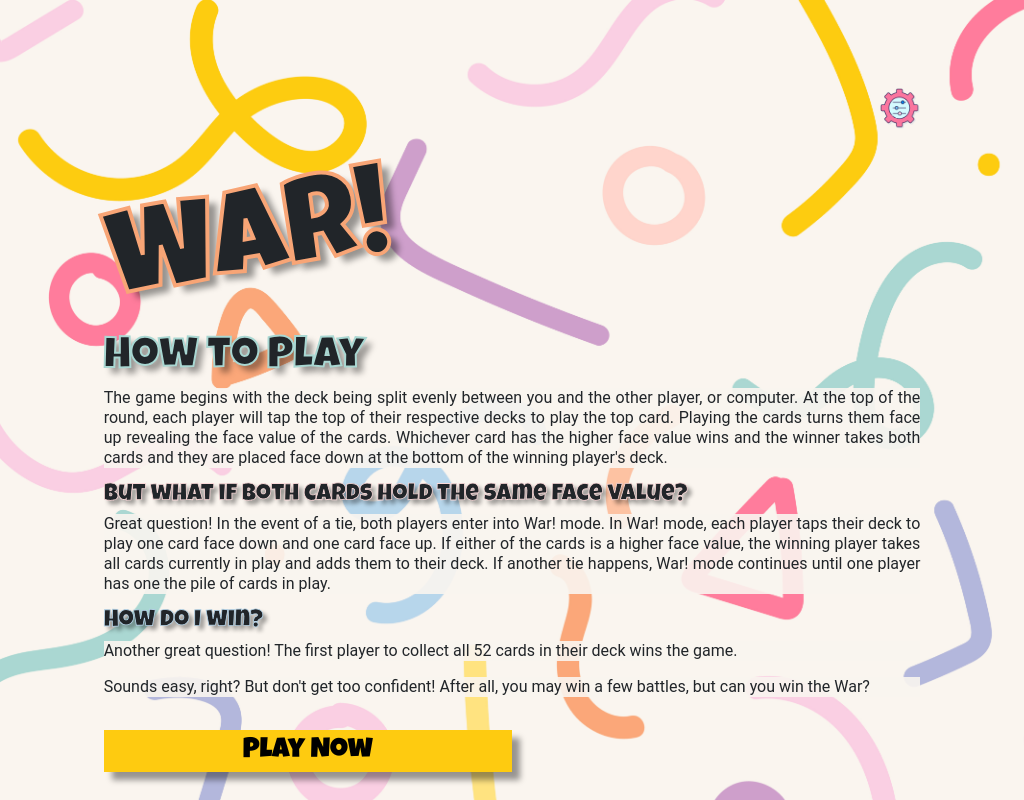
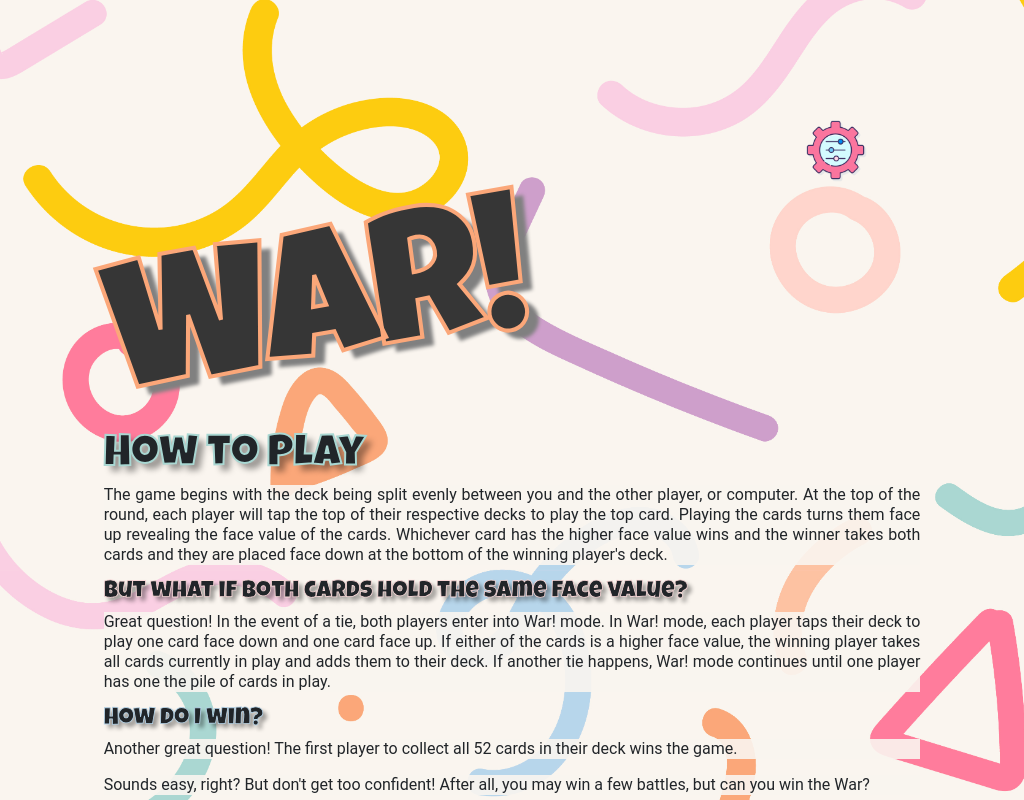
Before and after one commit to team-awesome1/awesome_cards, a React (Create React App) app: page /instructions in a window 1024 px wide. Shown: the top 800 px of the page. Built offline with nearby package versions, Linux system fonts and the light colour scheme.

Commit message:
updated instructions css

```diff
--- a/src/instructions.css
+++ b/src/instructions.css
@@ -1,27 +1,27 @@
-*{
-    clear: both;
+@media (min-width: 280px) {
+    body {
+        background-image: url("wallpaper.jpg");
+        background-size: 200%;
+    }
+    h1 {
+        font-size: 25vw;
+        color: rgb(54, 54, 54);
+        margin-top: 20%;
+        text-shadow: 10px 10px 4px gray ;
+        -webkit-text-stroke-width: 1vw;
+        -webkit-text-stroke-color: #fba779;
+        transform: rotate(-10deg);
+        letter-spacing: -4px;
     }
     .container{
-    width: 100%;
-    min-width: 375px;
         margin: auto;
         padding: 7%;
-    background-position: center top;
-    background-size: 100% auto;
     }
     h1, h2, h3{
         font-family: 'Luckiest Guy', cursive;
     }
     h2, h3{
         line-height: .95;
-}
-h1{
-    font-size: 15vh;
-    transform: rotate(-10deg);
-    margin-bottom: 2%;
-    -webkit-text-stroke-width: .5vh;
-    -webkit-text-stroke-color: #f8a576;
-    text-shadow: 1vh 1vh .75vh rgba(0,0,0,.4);
     }
     h2{
         font-size: 5.5vh;
@@ -55,9 +55,11 @@ a, a:hover, a:active{
         color: black;
         text-decoration: none;
     }
-#settings{
-    float: right;
-    width: 10%;
+    #settings {
+        width: 6vw;
+        margin-top: 4%;
+        margin-bottom: -5%;
+        margin-left: 86%;
     }
     #play, #home{
         display: block;
@@ -76,31 +78,16 @@ a, a:hover, a:active{
         background-color: #b3b7da;
         margin-bottom: 3%;
     }
-@media screen and (min-width: 768px) and (max-width: 1024px) {
-    h1{
-        margin-bottom: 5%;
 }
-    #settings{
-        width: 7%;
-    }
-    #play, #home{
-        display: inline;
-        float: left;
-        width: 50%;
-        margin-bottom: 3%;
+@media (min-width: 540px) {
+        body {
+            background-size: cover;
         }
 }
-@media all and (min-width: 1024px) and (max-width: 1244px) {
-    h1{
-        margin-bottom: 8%;
-    }
-    #settings{
-        width: 5%;
-    }
-    #play, #home{
-        display: inline;
-        float: left;
-        width: 50%;
-        margin-bottom: 3%;
+@media (min-width: 1024px) {
+    h1 {
+        font-size: 18vw;
+        -webkit-text-stroke-width: .4vw;
+        margin-top: 4%;
     }
 }
```
Lines whose indentation alone changed are shown as unchanged.
